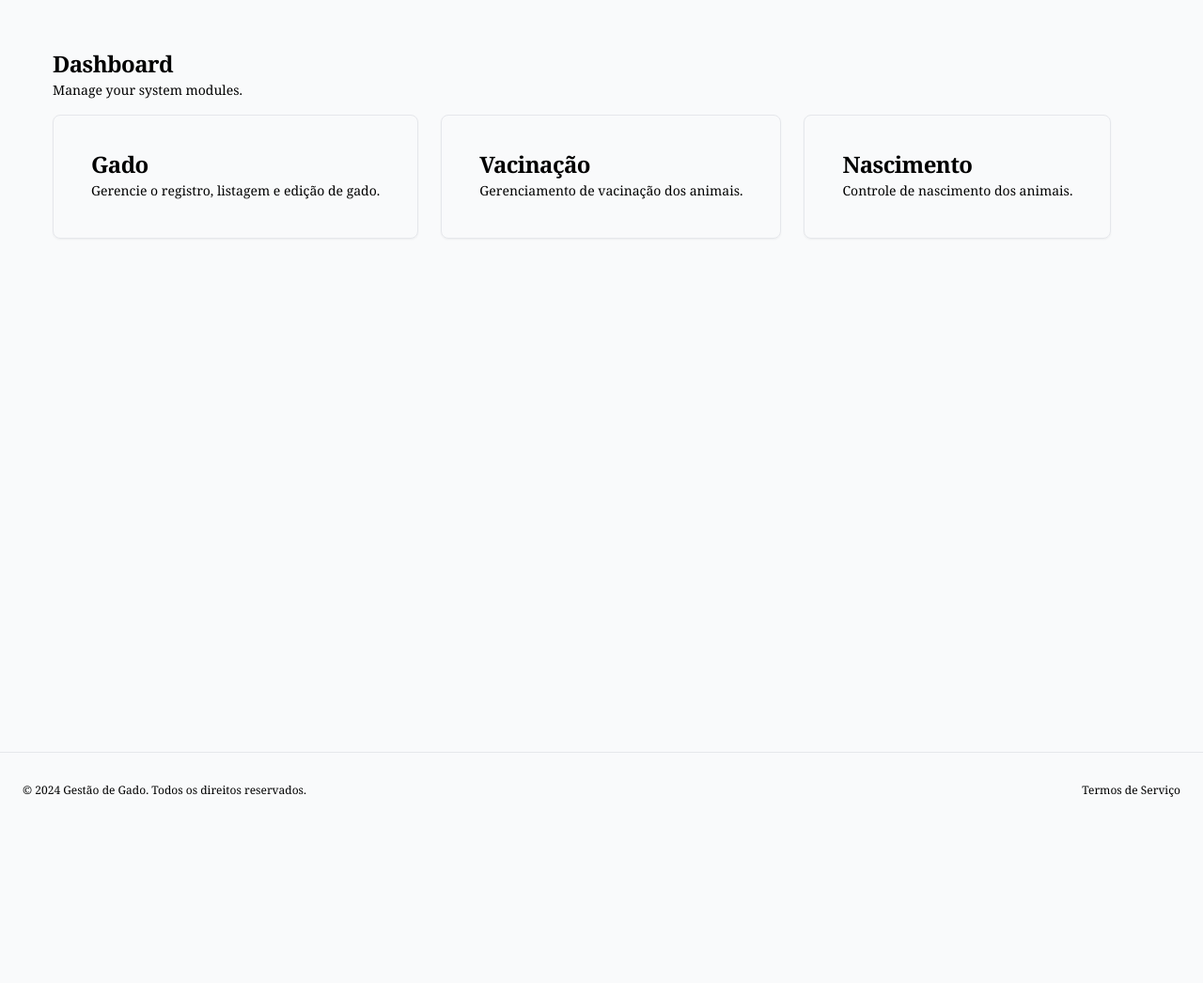
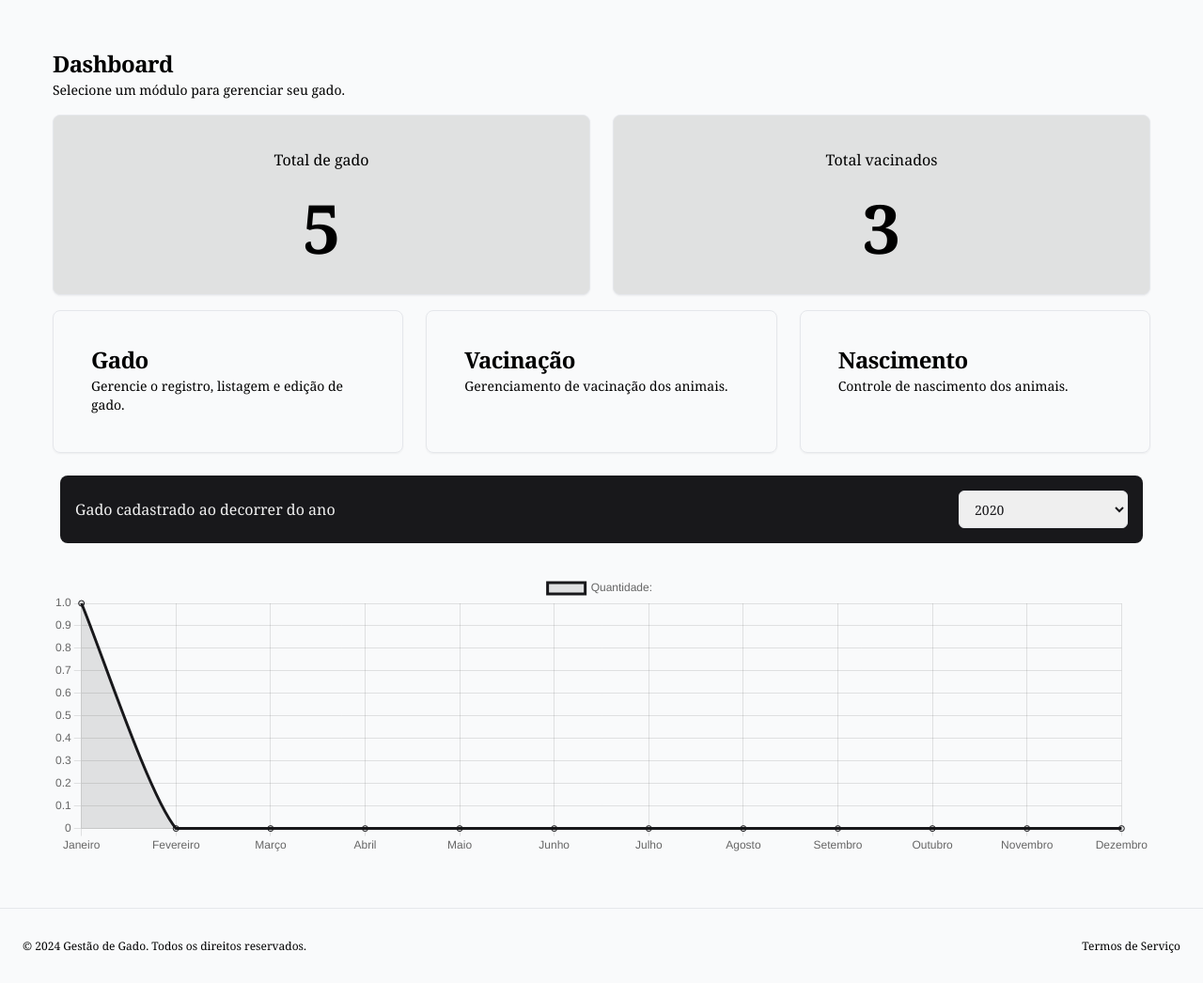
Before and after one commit to iuryfranca/iot-project, a Django app: page /dashboard in a window 1280 px wide. Shown: the part 80-1126 px from the top of the page at 94% size. Before the commit the page ends 928 px from the top, so only its background shows below. Run offline with Django 5.2, Linux system fonts and the light colour scheme; a user stored in the database is signed in; tables that the repository leaves empty hold one stand-in row (values such as "Sample post"); some libraries are stand-ins or nearby versions.

Commit message:
feat: add tela de dashboard e gráfico de dados cadastros

```diff
--- a/iot_app/templates/dashboard.html
+++ b/iot_app/templates/dashboard.html
@@ -11,12 +11,27 @@
         <h3 class="text-2xl font-semibold leading-none tracking-tight">
           Dashboard
         </h3>
-        <p class="text-sm text-muted-foreground">Manage your system modules.</p>
+        <p class="text-sm text-muted-foreground">
+          Selecione um módulo para gerenciar seu gado.
+        </p>
       </div>
-      <div class="flex flex-row gap-6">
-        <a href="#">
+      <div class="grid grid-cols-2 gap-6 w-full min-h-48">
         <div
-            class="rounded-lg min-w-60 border bg-card text-card-foreground shadow-sm p-4 hover:bg-muted transition-colors">
+          class="flex flex-col gap-6 items-center justify-center rounded-lg h-full w-full min-w-60 border bg-[#E0E1E1] text-card-foreground shadow-sm p-4 hover:bg-muted transition-colors">
+          <span>Total de gado</span>
+          <span class="text-7xl text-center font-semibold"> 5 </span>
+        </div>
+
+        <div
+          class="flex flex-col gap-6 items-center justify-center rounded-lg h-full w-full min-w-60 border bg-[#E0E1E1] text-card-foreground shadow-sm p-4 hover:bg-muted transition-colors">
+          <span>Total vacinados</span>
+          <span class="text-7xl text-center font-semibold"> 3 </span>
+        </div>
+      </div>
+      <div class="grid grid-cols-3 gap-6 w-full">
+        <a
+          href="#"
+          class="rounded-lg h-full relative m min-w-60 border bg-card text-card-foreground shadow-sm p-4 hover:bg-muted transition-colors">
           <div class="flex flex-col space-y-1.5 p-6">
             <h3 class="text-2xl font-semibold leading-none tracking-tight">
               Gado
@@ -25,11 +40,10 @@
               Gerencie o registro, listagem e edição de gado.
             </p>
           </div>
-          </div>
         </a>
-        <a href="#">
-          <div
-            class="rounded-lg min-w-60 border bg-card text-card-foreground shadow-sm p-4 hover:bg-muted transition-colors">
+        <a
+          href="#"
+          class="rounded-lg h-full min-w-60 border bg-card text-card-foreground shadow-sm p-4 hover:bg-muted transition-colors">
           <div class="flex flex-col space-y-1.5 p-6">
             <h3 class="text-2xl font-semibold leading-none tracking-tight">
               Vacinação
@@ -38,11 +52,10 @@
               Gerenciamento de vacinação dos animais.
             </p>
           </div>
-          </div>
         </a>
-        <a href="#">
-          <div
-            class="rounded-lg min-w-60 border bg-card text-card-foreground shadow-sm p-4 hover:bg-muted transition-colors">
+        <a
+          href="#"
+          class="rounded-lg h-full w-full m min-w-60 border bg-card text-card-foreground shadow-sm p-4 hover:bg-muted transition-colors">
           <div class="flex flex-col space-y-1.5 p-6">
             <h3 class="text-2xl font-semibold leading-none tracking-tight">
               Nascimento
@@ -51,8 +64,25 @@
               Controle de nascimento dos animais.
             </p>
           </div>
+        </a>
       </div>
-        </a>
+      <div class="flex flex-col gap-6">
+        <form
+          id="filterForm"
+          class="flex flex-row items-center justify-between gap-4 bg-[#18181b] text-[#f1f1f1] p-4 rounded-lg m-2">
+          <span>Gado cadastrado ao decorrer do ano</span>
+          <div class="flex flex-row items-center gap-4">
+            <!-- <label for="year">Selecione o ano para filtrar:</label> -->
+            <select
+              class="flex h-10 text-[#18181b] items-center justify-between rounded-md border border-input bg-background px-3 py-2 text-sm ring-offset-background placeholder:text-muted-foreground focus:outline-none focus:ring-2 focus:ring-ring focus:ring-offset-2 disabled:cursor-not-allowed disabled:opacity-50 [&amp;>span]:line-clamp-1 m-0 w-[180px]"
+              name="year"
+              id="year"
+              onchange="loadAllCharts(this.value)"></select>
+          </div>
+        </form>
+        <canvas id="CattleChart" class="max-h-[300px]"></canvas>
+        <!-- <canvas id="FertilityChart"></canvas>
+        <canvas id="VaccinationChart"></canvas> -->
       </div>
     </div>
     <!-- <div class="w-full md:w-1/2 mt-8 md:mt-0 md:ml-8">
@@ -77,4 +107,127 @@
   </main>
 </div>
 
+<script>
+  let cattleCtx = document.getElementById('CattleChart').getContext('2d')
+  let CattleChart = new Chart(cattleCtx, {
+    type: 'line',
+    options: {
+      responsive: true,
+      title: {
+        display: false,
+        text: '',
+      },
+    },
+  })
+
+  let paymentSuccessCtx = document
+    .getElementById('FertilityChart')
+    .getContext('2d')
+  let FertilityChart = new Chart(paymentSuccessCtx, {
+    type: 'pie',
+    options: {
+      responsive: true,
+      maintainAspectRatio: false,
+      aspectRatio: 1,
+      title: {
+        display: false,
+        text: '',
+      },
+      layout: {
+        padding: {
+          left: 0,
+          right: 0,
+          top: 0,
+          bottom: 25,
+        },
+      },
+    },
+  })
+
+  let paymentMethodCtx = document
+    .getElementById('VaccinationChart')
+    .getContext('2d')
+  let VaccinationChart = new Chart(paymentMethodCtx, {
+    type: 'pie',
+    options: {
+      responsive: true,
+      maintainAspectRatio: false,
+      aspectRatio: 1,
+      title: {
+        display: false,
+        text: '',
+      },
+      layout: {
+        padding: {
+          left: 0,
+          right: 0,
+          top: 0,
+          bottom: 25,
+        },
+      },
+    },
+  })
+</script>
+
+<script>
+  $(document).ready(function () {
+    $.ajax({
+      url: '/dashboard/cattle/filter-options',
+      type: 'GET',
+      dataType: 'json',
+      success: (jsonResponse) => {
+        // Load all the options
+        jsonResponse.options.forEach((option) => {
+          $('#year').append(new Option(option, option))
+        })
+        // Load data for the first option
+        loadAllCharts($('#year').children().first().val())
+      },
+      error: () => console.log('Failed to fetch chart filter options!'),
+    })
+  })
+
+  $('#filterForm').on('submit', (event) => {
+    event.preventDefault()
+
+    const year = $('#year').val()
+    loadAllCharts(year)
+  })
+
+  function loadChart(chart, endpoint) {
+    $.ajax({
+      url: endpoint,
+      type: 'GET',
+      dataType: 'json',
+      success: (jsonResponse) => {
+        // Extract data from the response
+        const title = jsonResponse.title
+        const labels = jsonResponse.data.labels
+        const datasets = jsonResponse.data.datasets
+
+        // Reset the current chart
+        chart.data.datasets = []
+        chart.data.labels = []
+
+        // Load new data into the chart
+        chart.options.title.text = title
+        chart.options.title.display = true
+        chart.data.labels = labels
+        datasets.forEach((dataset) => {
+          chart.data.datasets.push(dataset)
+        })
+        chart.update()
+      },
+      error: () =>
+        console.log('Failed to fetch cattle data from ' + endpoint + '!'),
+    })
+  }
+
+  function loadAllCharts(year) {
+    loadChart(CattleChart, `/dashboard/cattle/${year}/`)
+    // loadChart(FertilityChart, `/shop/cattle/fertility/${year}/`)
+    // loadChart(VaccinationChart, `/shop/cattle/vaccination/${year}/`)
+  }
+</script>
+
 {% endblock %}
--- a/iot_app/templates/layout/layout.html
+++ b/iot_app/templates/layout/layout.html
@@ -18,6 +18,12 @@
       href="https://cdnjs.cloudflare.com/ajax/libs/toastr.js/latest/toastr.min.css" />
     <script src="https://cdnjs.cloudflare.com/ajax/libs/toastr.js/latest/toastr.min.js"></script>
     <script src="https://unpkg.com/htmx.org@1.9.12"></script>
+
+    <script src="https://cdn.jsdelivr.net/npm/chart.js@4.2.1/dist/chart.umd.min.js"></script>
+    <script
+      src="https://code.jquery.com/jquery-3.6.4.min.js"
+      integrity="sha256-oP6HI9z1XaZNBrJURtCoUT5SUnxFr8s3BzRl+cbzUq8="
+      crossorigin="anonymous"></script>
 
     <script src="{% static 'js/jquery.js' %}"></script>
     <script src="{% static 'js/rango-jquery.js' %}"></script>
--- a/iot_app/urls.py
+++ b/iot_app/urls.py
@@ -9,4 +9,6 @@ urlpatterns = [
     path('logout', views.logout, name='logout'),
     path('cadastro', views.cadastro, name='cadastro'),
     path('dashboard', views.dashboard, name='dashboard'),
+    path('dashboard/cattle/<int:year>/', views.get_cattle_chart, name='chart-cattle'),
+    path('dashboard/cattle/filter-options', views.get_filter_options, name='years-cattle-filter-options'),
 ]
--- a/iot_app/views.py
+++ b/iot_app/views.py
@@ -5,6 +5,12 @@ from django.shortcuts import render, redirect
 from django.contrib.auth import authenticate
 from django.contrib.auth import login as login_django
 from django.contrib.auth import logout as logout_django
+from django.contrib.admin.views.decorators import staff_member_required
+from django.db.models.functions import ExtractMonth, ExtractYear
+from django.db.models import F, Sum, Count
+from utils.charts import months, colorPrimary, get_year_dict
+from django.http import JsonResponse
+from iot_app.models import Cattle
 
 import json
 
@@ -133,6 +139,46 @@ def dashboard(request):
     else:
         return redirect('login')
 
+def get_filter_options(request):
+
+    grouped_cattle = Cattle.objects.annotate(year=ExtractYear("created_at")).values("year").order_by("-year").distinct()
+
+    options = [cattle["year"] for cattle in grouped_cattle]
+
+    return JsonResponse({
+        "options": options,
+    })
+
+def get_cattle_chart(request, year):
+
+    catties = Cattle.objects.values()
+
+    if(catties.count() == 0):
+        return HttpResponse('Não há cattle cadastrados para o ano selecionado')
+
+    created_count_by_month = catties.filter(created_at__year=year).annotate(month=ExtractMonth("created_at")).values("month").annotate(created_count=Count('id'))
+
+    print('created_count_by_month:', created_count_by_month)
+
+    sales_dict = get_year_dict()
+
+    for group in created_count_by_month:
+        sales_dict[months[group["month"]-1]] = round(group["created_count"], 2)
+
+    return JsonResponse({
+        "title": f"Gado registrado no ano de {year}",
+        "data": {
+            "labels": list(sales_dict.keys()),
+            "datasets": [{
+                "label": "Quantidade: ",
+                "fill": True,
+                "borderColor": colorPrimary,
+                "tension": 0.2,
+                "data": list(sales_dict.values()),
+            }]
+        },
+    })
+
 class HTTPResponseHXRedirect(HttpResponseRedirect):
     def __init__(self, *args, **kwargs):
         super().__init__(*args, **kwargs)
--- /dev/null
+++ b/utils/charts.py
@@ -0,0 +1,30 @@
+months = [
+    "Janeiro", "Fevereiro", "Março", "Abril",
+    "Maio", "Junho", "Julho", "Agosto",
+    "Setembro", "Outubro", "Novembro", "Dezembro"
+]
+colorPalette = ["#55efc4", "#81ecec", "#a29bfe", "#ffeaa7", "#fab1a0", "#ff7675", "#fd79a8"]
+
+colorPrimary, colorSuccess, colorDanger = "#18181b", colorPalette[0], colorPalette[5]
+
+
+def get_year_dict():
+    year_dict = dict()
+
+    for month in months:
+        year_dict[month] = 0
+
+    return year_dict
+
+
+def generate_color_palette(amount):
+    palette = []
+
+    i = 0
+    while i < len(colorPalette) and len(palette) < amount:
+        palette.append(colorPalette[i])
+        i += 1
+        if i == len(colorPalette) and len(palette) < amount:
+            i = 0
+
+    return palette
```
Lines whose indentation alone changed are shown as unchanged.
